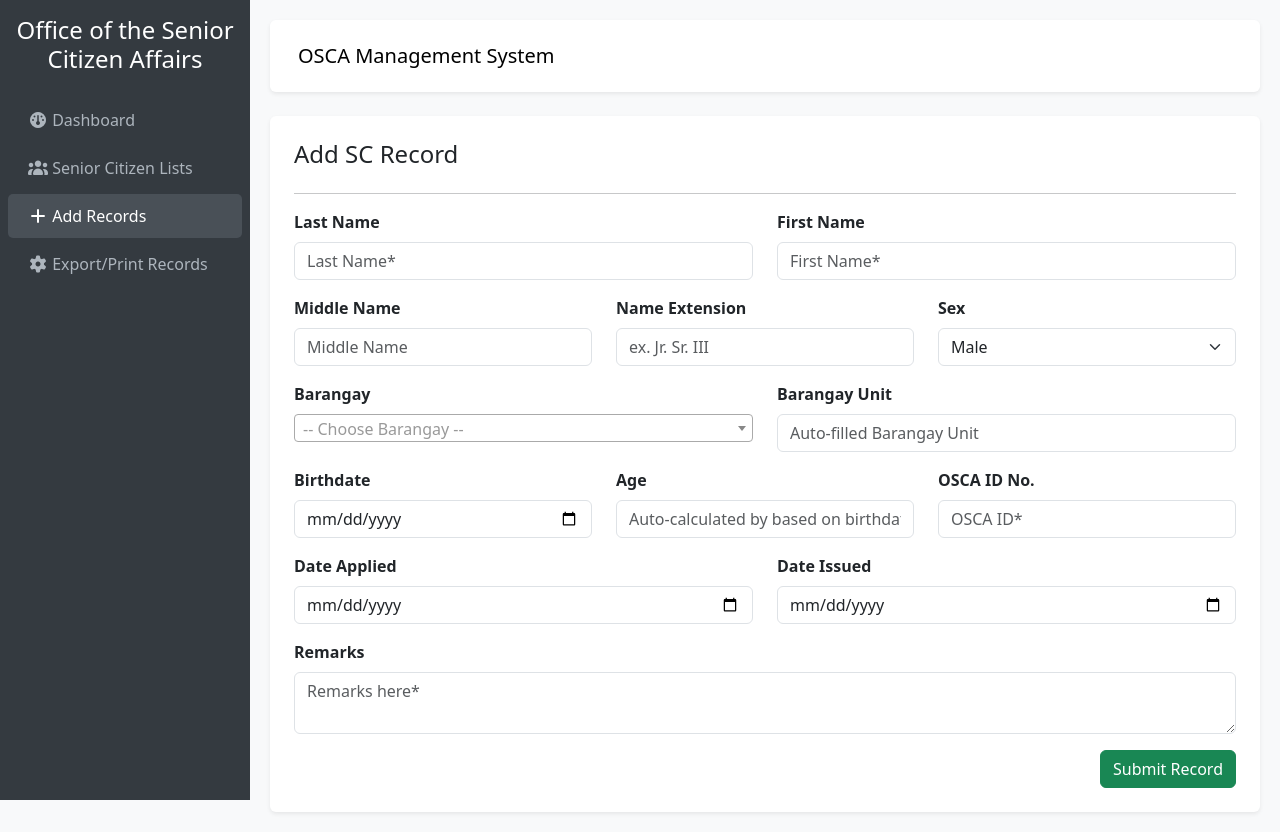
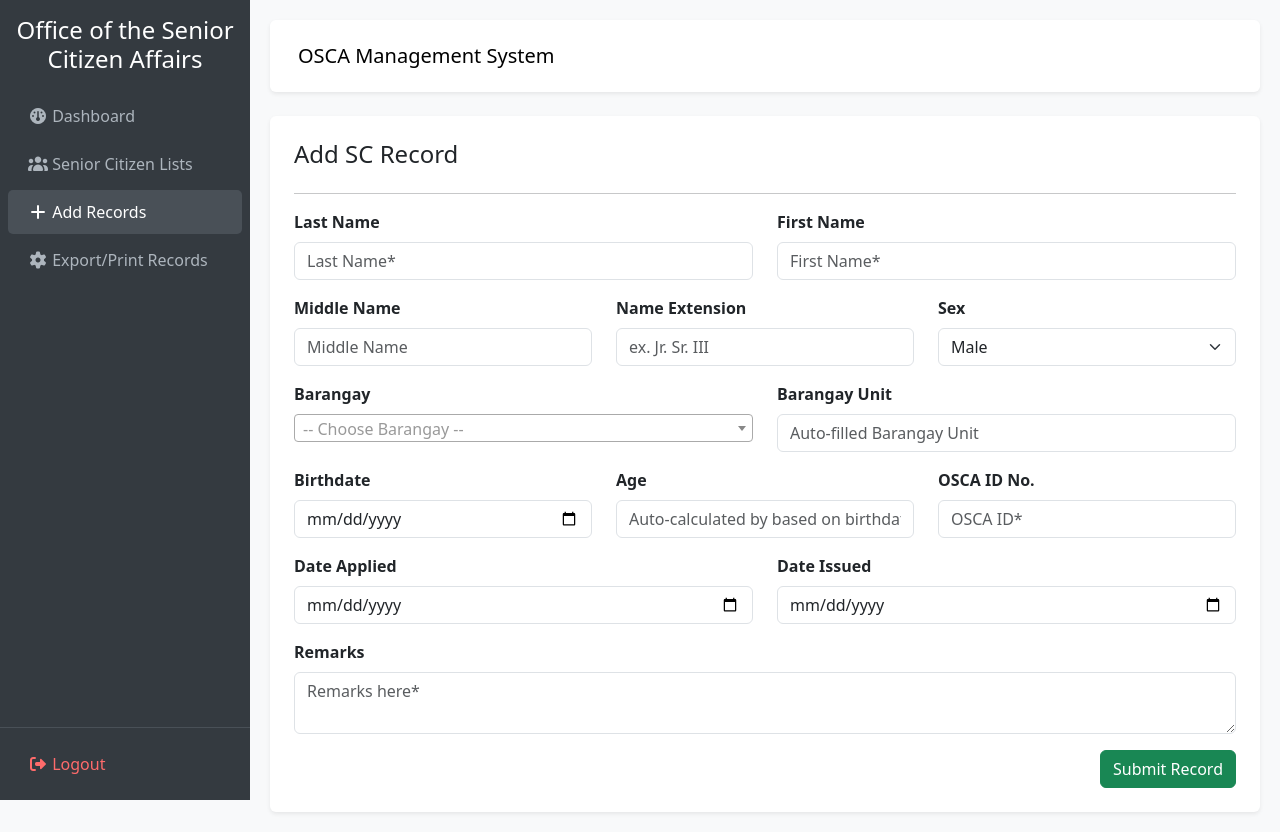
Before and after one commit to Ethaniel-da-Greyt/osca, a CodeIgniter 4 app: the page made by app/Views/contents/add_record.php in a window 1280 px wide. Run offline with PHP 8.4 and a stand-in for CodeIgniter, Linux system fonts and the light colour scheme; the template is opened without the code that fills it, so the values that code supplies are empty; some libraries are stand-ins or nearby versions.

Commit message:
New logout button Added

```diff
--- a/app/Views/layout/layout.php
+++ b/app/Views/layout/layout.php
@@ -7,11 +7,9 @@
     <title><?= $title ?? 'Dashboard' ?></title>
 
     <!-- ✅ Bootstrap CSS -->
-    <!-- <link href="https://cdn.jsdelivr.net/npm/bootstrap@5.3.3/dist/css/bootstrap.min.css" rel="stylesheet"> -->
     <link rel="stylesheet" href="<?= base_url('css/bootstrap.min.css') ?>">
 
     <!-- ✅ Font Awesome Icons -->
-    <!-- <link href="https://cdnjs.cloudflare.com/ajax/libs/font-awesome/6.5.0/css/all.min.css" rel="stylesheet"> -->
     <link rel="stylesheet" href="<?= base_url('css/all.min.css') ?>">
 
     <!-- Select2 CSS -->
@@ -25,6 +23,8 @@
     <style>
         body {
             background-color: #f8f9fa;
+            margin: 0;
+            padding: 0;
         }
 
         .sidebar {
@@ -35,6 +35,9 @@
             left: 0;
             background-color: #343a40;
             color: #fff;
+            display: flex;
+            flex-direction: column;
+            justify-content: space-between;
             padding-top: 1rem;
         }
 
@@ -53,6 +56,12 @@
             color: #fff;
         }
 
+        .sidebar h4 {
+            text-align: center;
+            margin-bottom: 20px;
+            padding: 0 10px;
+        }
+
         .content {
             margin-left: 250px;
             padding: 20px;
@@ -63,6 +72,21 @@
             top: 0;
             z-index: 1020;
         }
+
+        .logout-section {
+            border-top: 1px solid #495057;
+            padding-top: 10px;
+            margin-bottom: 10px;
+        }
+
+        .logout-section a {
+            color: #ff6b6b !important;
+        }
+
+        .logout-section a:hover {
+            background-color: #dc3545 !important;
+            color: white !important;
+        }
     </style>
 </head>
 
@@ -70,47 +94,32 @@
 
     <!-- ✅ Sidebar -->
     <div class="sidebar">
-        <h4 class="text-center mb-4">Office of the Senior Citizen Affairs</h4>
-        <div class="">
-            <a href="/" class="<?= $this->renderSection('dashboard') ?>"><i class="fa fa-gauge"></i> Dashboard</a>
-            <a href="/osca/sc-list" class="<?= $this->renderSection('sclist') ?>"><i class="fa fa-users"></i> Senior Citizen Lists</a>
-            <a href="/osca/add-record" class="<?= $this->renderSection('addrecord') ?>"><i class="fa-solid fa-plus"></i> Add Records</a>
-            <a href="/osca/export-record" class="<?= $this->renderSection('print') ?>"><i class="fa fa-gear"></i> Export/Print Records</a>
+        <div>
+            <h4>Office of the Senior Citizen Affairs</h4>
+            <div>
+                <a href="/" class="<?= $this->renderSection('dashboard') ?>"><i class="fa fa-gauge"></i> Dashboard</a>
+                <a href="/osca/sc-list" class="<?= $this->renderSection('sclist') ?>"><i class="fa fa-users"></i> Senior Citizen Lists</a>
+                <a href="/osca/add-record" class="<?= $this->renderSection('addrecord') ?>"><i class="fa-solid fa-plus"></i> Add Records</a>
+                <a href="/osca/export-record" class="<?= $this->renderSection('print') ?>"><i class="fa fa-gear"></i> Export/Print Records</a>
+            </div>
         </div>
 
-        <div class="">
-
+        <!-- ✅ Logout stays at the bottom -->
+        <div class="logout-section">
+            <a href="/logout" class="<?= $this->renderSection('logout') ?>"><i class="fa-solid fa-right-from-bracket"></i> Logout</a>
         </div>
     </div>
 
     <!-- ✅ Content Wrapper -->
     <div class="content">
-        <!-- Navbar -->
         <nav class="navbar navbar-expand-lg navbar-light bg-white shadow-sm mb-4 p-3 rounded">
             <div class="container-fluid">
                 <button class="btn btn-outline-secondary btn-sm d-lg-none" type="button" id="sidebarToggle">
                     <i class="fa fa-bars"></i>
                 </button>
                 <span class="navbar-brand">OSCA Management System</span>
-
-                <!-- <div class="ms-auto">
-                    <div class="dropdown">
-                        <a href="#" class="d-flex align-items-center text-decoration-none text-dark dropdown-toggle" id="userDropdown" data-bs-toggle="dropdown">
-                            <i class="fa fa-user-circle fa-lg me-2"></i> Admin
-                        </a>
-                        <ul class="dropdown-menu dropdown-menu-end">
-                            <li><a class="dropdown-item" href="#">Profile</a></li>
-                            <li><a class="dropdown-item" href="#">Settings</a></li>
-                            <li>
-                                <hr class="dropdown-divider">
-                            </li>
-                            <li><a class="dropdown-item" href="#">Logout</a></li>
-                        </ul>
-                    </div>
-                </div> -->
             </div>
         </nav>
-
 
         <!-- Main Content -->
         <?= $this->renderSection('content') ?>
@@ -137,8 +146,7 @@
             });
         </script>
     <?php endif ?>
-    <!-- ✅ Bootstrap JS -->
-    <!-- <script src="https://cdn.jsdelivr.net/npm/bootstrap@5.3.3/dist/js/bootstrap.bundle.min.js"></script> -->
+
     <script src="<?= base_url('js/bootstrap.bundle.min.js') ?>"></script>
     <script>
         // Optional: mobile sidebar toggle
```
